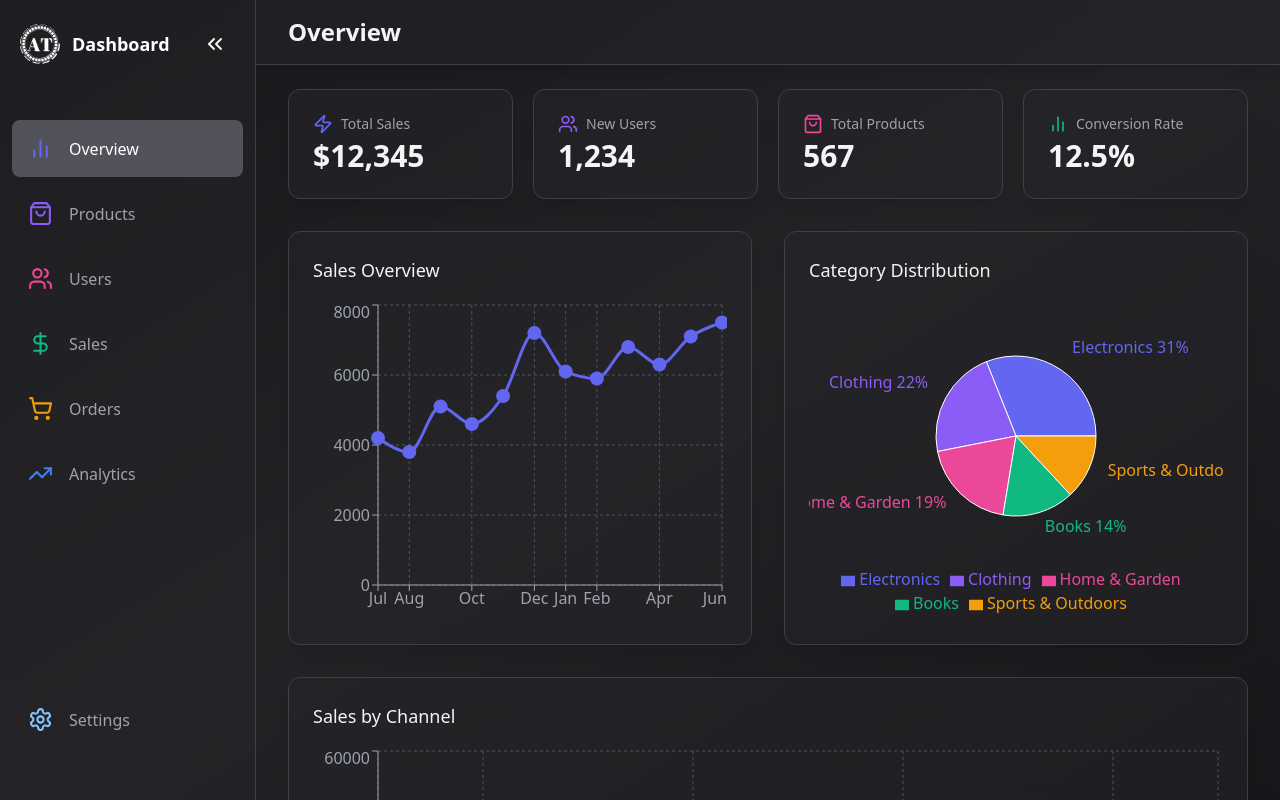
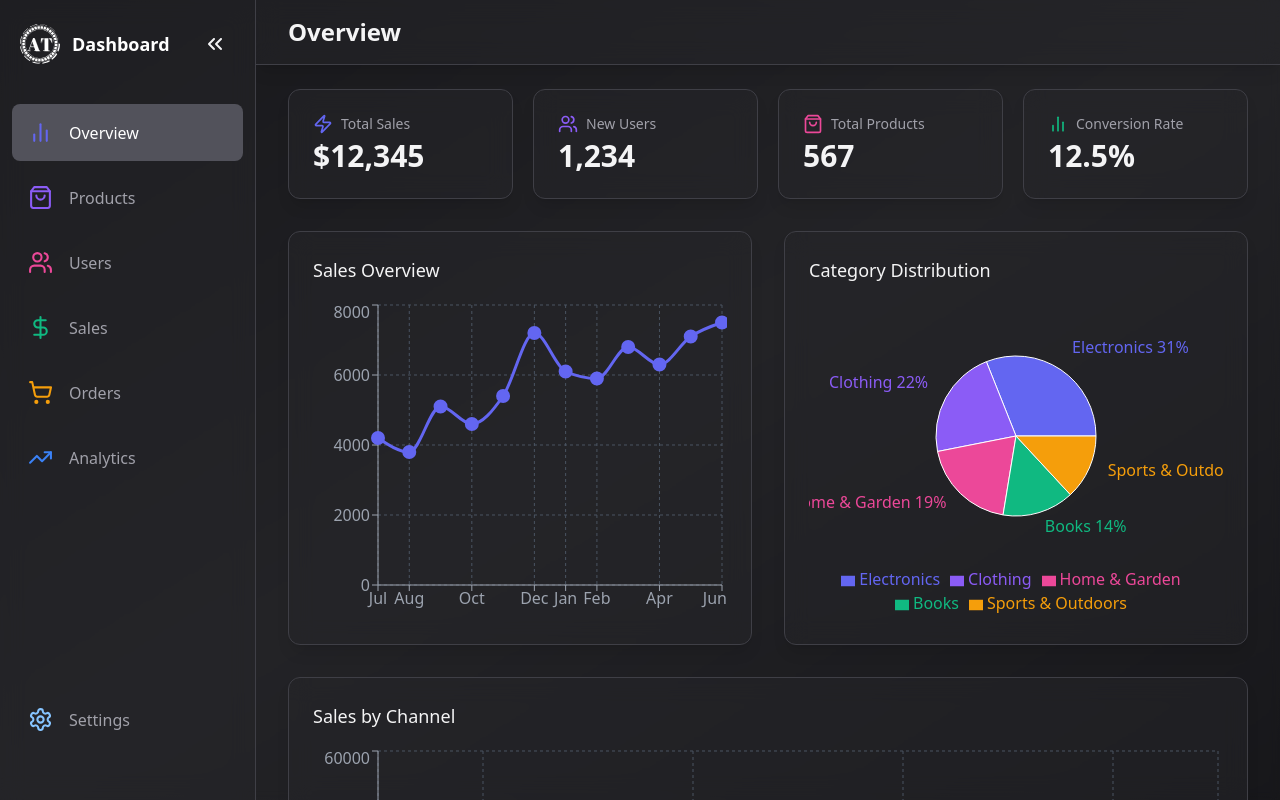
Before and after one commit to andytech01/admin-dashboard-template, a React (Vite) app: page / in a window 1280 px wide. Built offline with nearby package versions, Linux system fonts and the light colour scheme.

Commit message:
adjust the logo position

```diff
--- a/src/components/common/Sidebar.jsx
+++ b/src/components/common/Sidebar.jsx
@@ -85,7 +85,7 @@ const Sidebar = () => {
 
         <nav
           className={`${
-            isSidebarOpen ? "mt-14" : "mt-20"
+            isSidebarOpen ? "mt-10" : "mt-20"
           } mb-8 flex-grow flex flex-col justify-between`}
         >
           <div>
```
